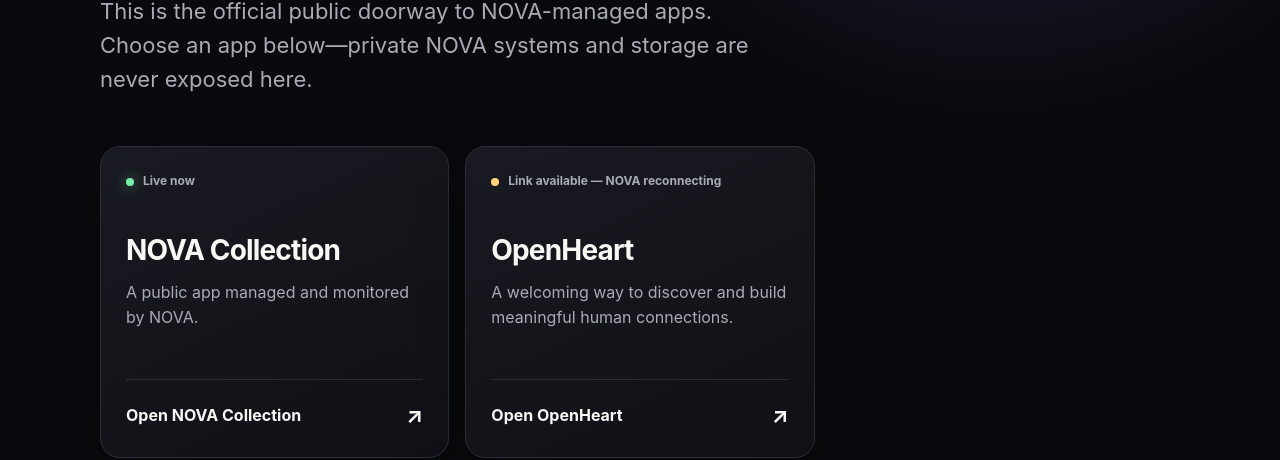
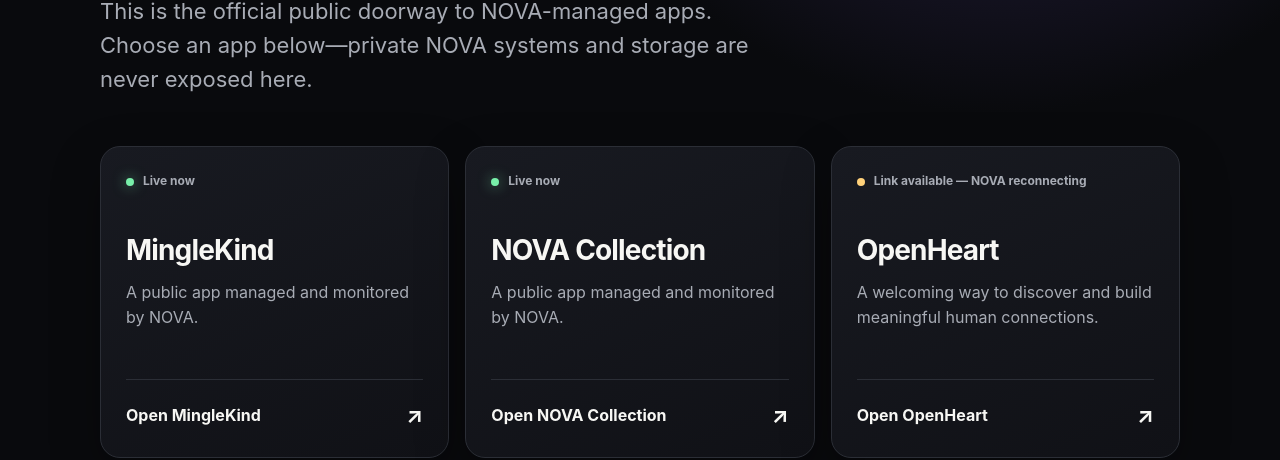
Before and after one commit to legitpdfufile-wq/nova-web, a plain HTML site: page index.html in a window 1280 px wide. Shown: the part 361-821 px from the top of the page. Drawn offline with Linux system fonts and the light colour scheme.

Commit message:
NOVA: refresh public app links

```diff
--- a/index.html
+++ b/index.html
@@ -8,7 +8,7 @@
 <meta property="og:type" content="website"><meta property="og:url" content="https://legitpdfufile-wq.github.io/nova-web/">
 <meta property="og:image" content="https://legitpdfufile-wq.github.io/nova-web/assets/nova-share-card-1200x628.png"><meta property="og:image:width" content="1200"><meta property="og:image:height" content="628"><meta property="og:image:alt" content="NOVA Public Apps — Johnny Law, MingleKind and OpenHeart">
 <meta name="twitter:card" content="summary_large_image"><meta name="twitter:title" content="NOVA Public Apps"><meta name="twitter:description" content="Open Johnny Law, MingleKind and OpenHeart."><meta name="twitter:image" content="https://legitpdfufile-wq.github.io/nova-web/assets/nova-share-card-1200x628.png">
-<script type="application/ld+json">{"@context": "https://schema.org", "@type": "ItemList", "name": "NOVA Public Apps", "itemListElement": [{"@type": "ListItem", "position": 1, "name": "NOVA Collection", "url": "https://nova-collection.mik-luvin-1308.chatgpt.site/builds/"}, {"@type": "ListItem", "position": 2, "name": "OpenHeart", "url": "https://log-cornell-object-trek.trycloudflare.com"}]}</script>
+<script type="application/ld+json">{"@context": "https://schema.org", "@type": "ItemList", "name": "NOVA Public Apps", "itemListElement": [{"@type": "ListItem", "position": 1, "name": "MingleKind", "url": "https://kong-efficiently-casey-protest.trycloudflare.com"}, {"@type": "ListItem", "position": 2, "name": "NOVA Collection", "url": "https://nova-collection.mik-luvin-1308.chatgpt.site/builds/"}, {"@type": "ListItem", "position": 3, "name": "OpenHeart", "url": "https://log-cornell-object-trek.trycloudflare.com"}]}</script>
 <style>
 :root{--ink:#f7f7f4;--muted:#a8acb5;--panel:#14161b;--line:#2b2e36;--green:#78efa9;--amber:#ffd17a}
 *{box-sizing:border-box}body{margin:0;min-height:100vh;background:radial-gradient(circle at 78% 0,#302753 0,transparent 34%),#090a0d;color:var(--ink);font:16px/1.55 Inter,Segoe UI,system-ui,sans-serif}
@@ -23,6 +23,9 @@ h2{font-size:28px;letter-spacing:-.03em;margin:38px 0 8px}.card p{color:var(--mu
 </style></head><body><main class="shell"><div class="brand"><div class="mark">N</div>NOVA public web</div>
 <header><h1>Useful apps.<br>Kept live by NOVA.</h1><p>This is the official public doorway to NOVA-managed apps. Choose an app below—private NOVA systems and storage are never exposed here.</p></header>
 <section class="grid" aria-label="Public apps"><article class="card"><div class="status live"><span></span>Live now</div>
+            <h2>MingleKind</h2><p>A public app managed and monitored by NOVA.</p>
+            <a class="open" href="https://kong-efficiently-casey-protest.trycloudflare.com" rel="noopener noreferrer">Open MingleKind<b aria-hidden="true">↗</b></a></article>
+<article class="card"><div class="status live"><span></span>Live now</div>
             <h2>NOVA Collection</h2><p>A public app managed and monitored by NOVA.</p>
             <a class="open" href="https://nova-collection.mik-luvin-1308.chatgpt.site/builds/" rel="noopener noreferrer">Open NOVA Collection<b aria-hidden="true">↗</b></a></article>
 <article class="card"><div class="status repairing"><span></span>Link available — NOVA reconnecting</div>
```
